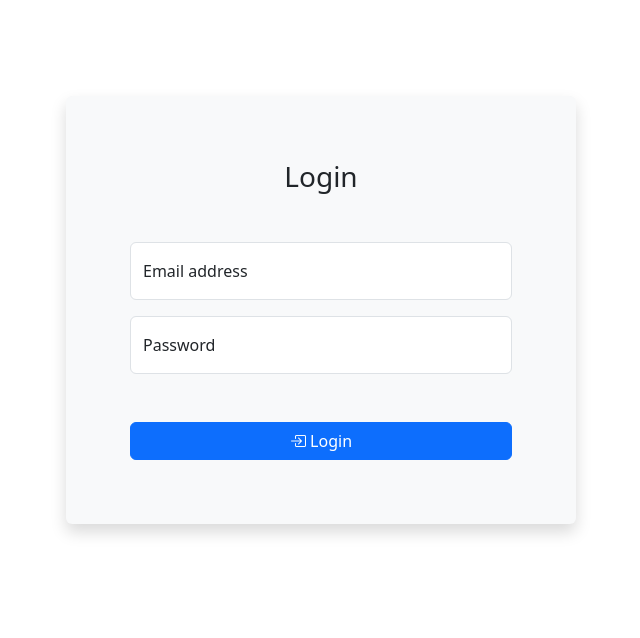
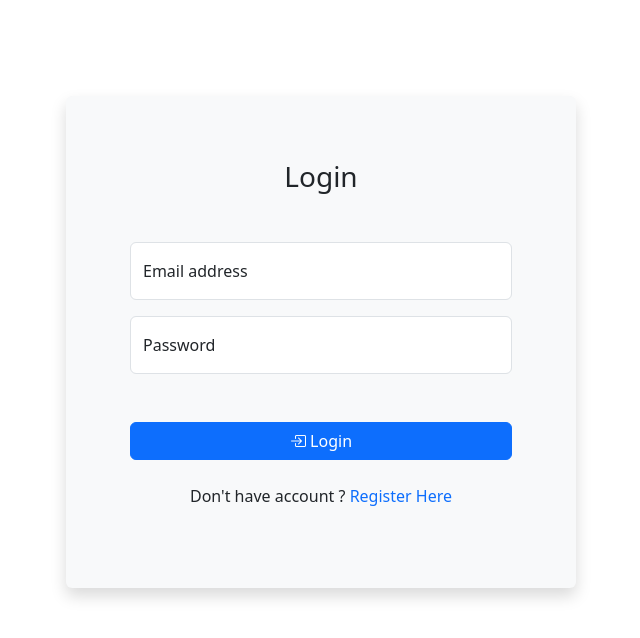
Before and after one commit to fachry879/Article-FrontEnd, a Vue app: page /login in a window 1280 px wide. Shown: the top 638 px of the page, without its empty margins (319-959 px from the left). Built offline with nearby package versions, Linux system fonts and the light colour scheme.

Commit message:
adjust views

```diff
--- a/src/Auth/Login.vue
+++ b/src/Auth/Login.vue
@@ -24,6 +24,11 @@
                 <button class="btn btn-primary" type="submit"><i class="bi bi-box-arrow-in-right"></i> Login</button>
               </div>
             </form>
+            <p class="mt-4 text-center">
+              Don't have account ?
+
+              <router-link :to="{ name: 'Register' }" class="link-offset-2 link-underline link-underline-opacity-0">Register Here</router-link>
+            </p>
           </div>
         </div>
       </div>
--- a/src/Auth/Register.vue
+++ b/src/Auth/Register.vue
@@ -38,6 +38,11 @@
                 <button class="btn btn-primary" type="submit"><i class="bi bi-box-arrow-in-right"></i> Register</button>
               </div>
             </form>
+            <p class="mt-4 text-center">
+              Have an occount ?
+
+              <router-link :to="{ name: 'Login' }" class="link-offset-2 link-underline link-underline-opacity-0">Login Here</router-link>
+            </p>
           </div>
         </div>
       </div>
```
